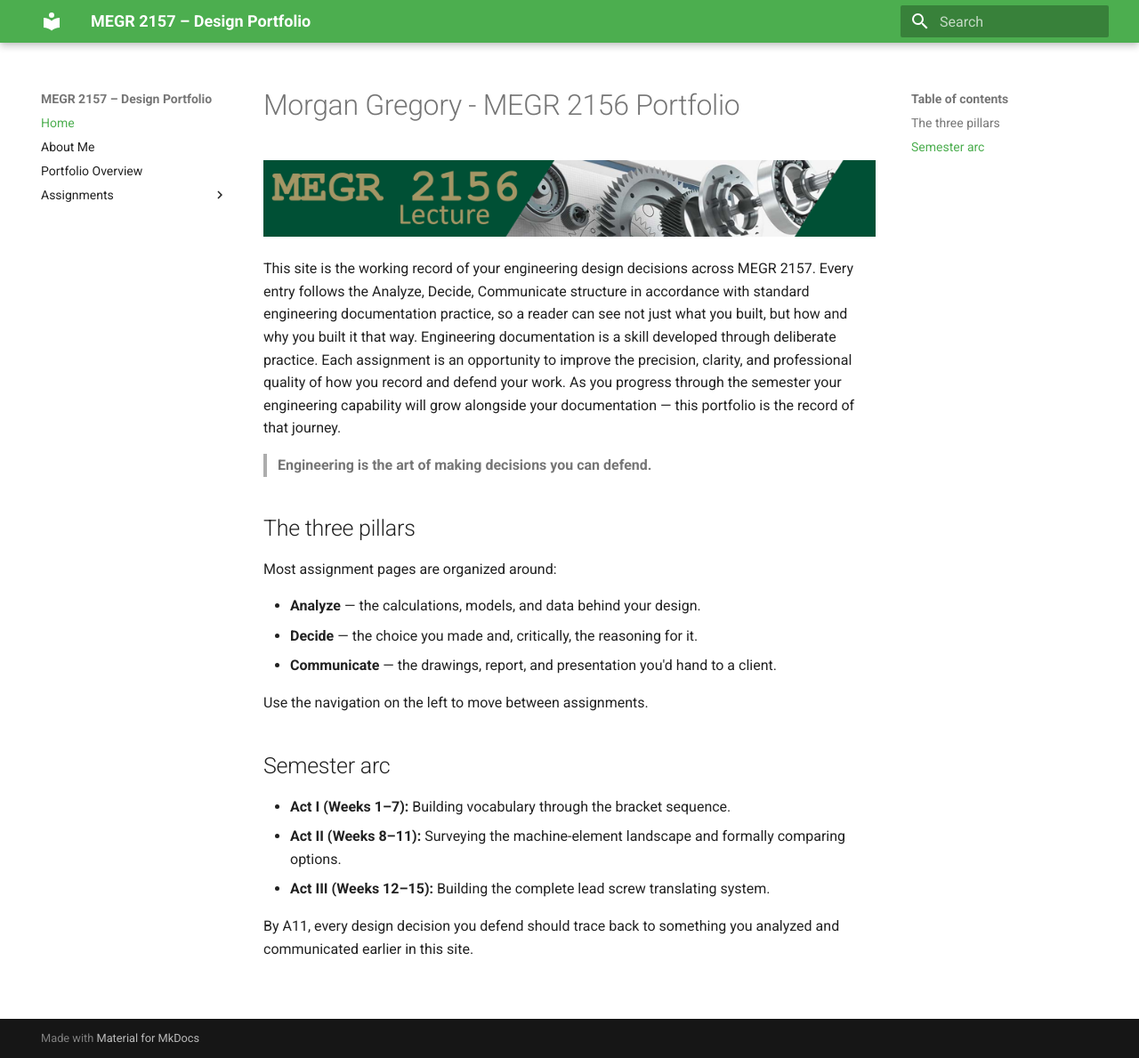
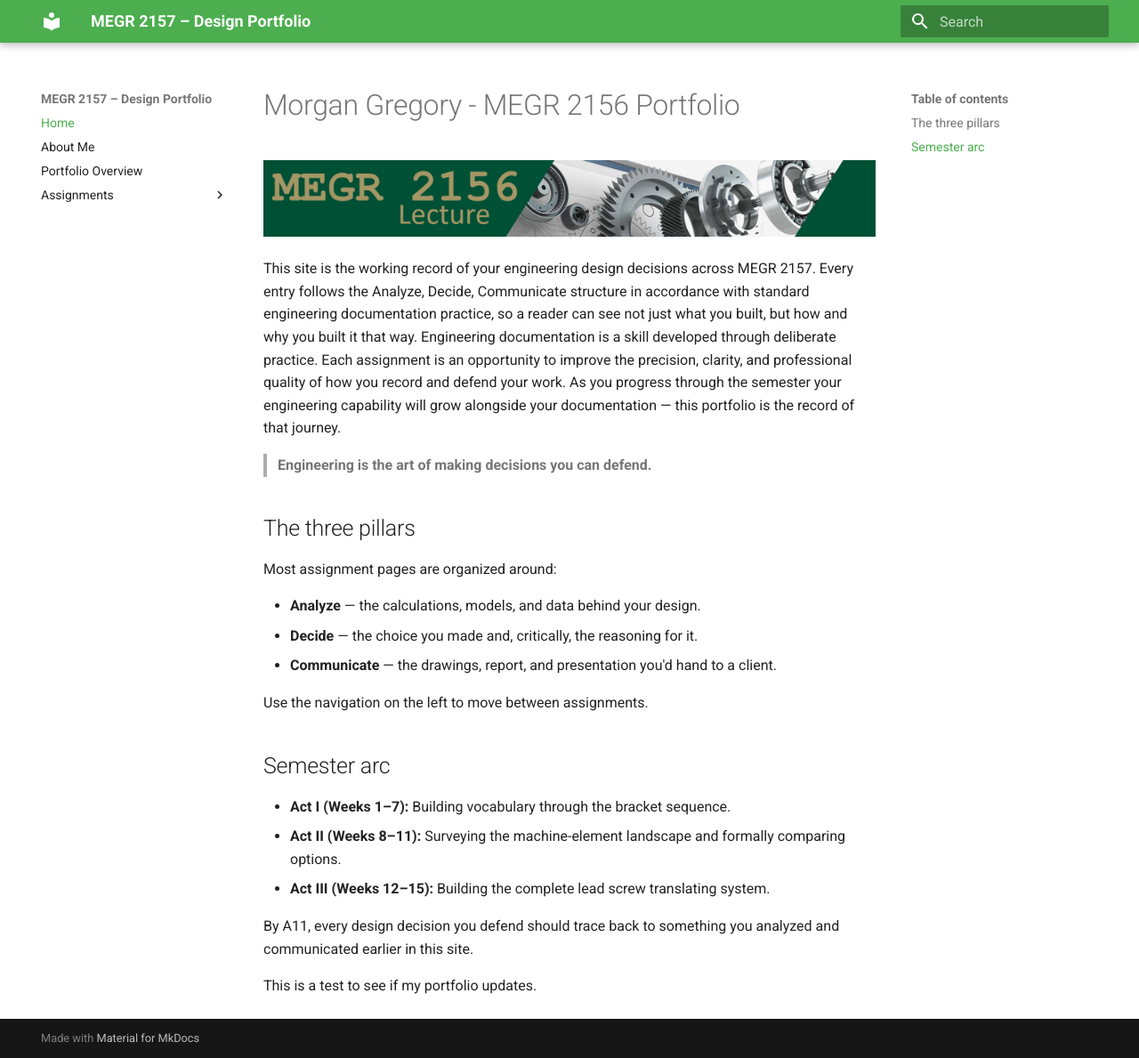
Before and after one commit to mgrego35/megr2156-portfolio, an MkDocs documentation site: the page built from docs/index.md, in a window 1280 px wide and 1189 px high. Shown: the whole window at 89% size. Built offline with MkDocs 1.6.1 and Material for MkDocs 9.7.7, drawn with Linux system fonts in a browser that asks for light colours.

Commit message:
Add test message for portfolio update verification
Added a test message to check portfolio updates.

```diff
--- a/docs/index.md
+++ b/docs/index.md
@@ -23,3 +23,5 @@ Use the navigation on the left to move between assignments.
 - **Act III (Weeks 12–15):** Building the complete lead screw translating system.
 
 By A11, every design decision you defend should trace back to something you analyzed and communicated earlier in this site.
+
+This is a test to see if my portfolio updates.
```
